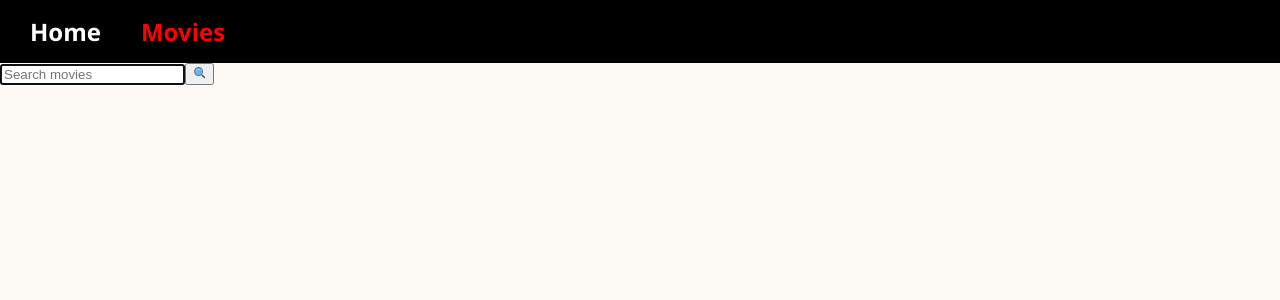
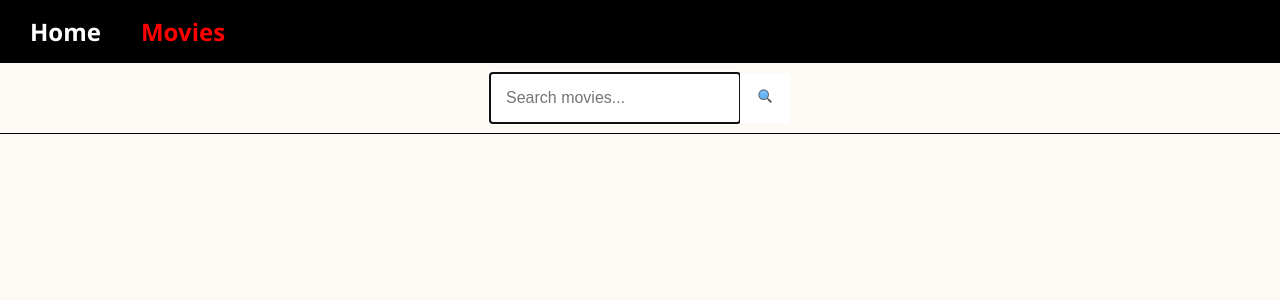
Before and after one commit to HelenYazh/goit-react-hw-05, a React (Vite) app: page /movies in a window 1280 px wide. Shown: the top 300 px of the page. Built offline with nearby package versions, Linux system fonts and the light colour scheme.

Commit message:
MoviesPage

```diff
--- a/src/components/MovieList/MovieList.jsx
+++ b/src/components/MovieList/MovieList.jsx
@@ -3,7 +3,7 @@ import css from "./MovieList.module.css";
 
 const MovieList = ({ movies }) => {
   return (
-    <div>
+    <div className={css.wrapper}>
       {movies !== null && (
         <ul className={css.list}>
           {movies.map((item) => {
--- a/src/components/MovieList/MovieList.module.css
+++ b/src/components/MovieList/MovieList.module.css
@@ -1,3 +1,7 @@
+.wrapper {
+  margin-bottom: 25px;
+}
+
 .list {
   display: flex;
   flex-wrap: wrap;
--- /dev/null
+++ b/src/components/SearchForm/SearchForm.jsx
@@ -0,0 +1,42 @@
+import toast, { Toaster } from "react-hot-toast";
+import { FcSearch } from "react-icons/fc";
+import css from "./SearchForm.module.css";
+
+const SearchForm = ({ onSearch }) => {
+  const handleSubmit = (e) => {
+    e.preventDefault();
+    const form = e.target;
+    const keyword = form.elements.keyword.value;
+
+    if (keyword.trim() === "") {
+      toast.error("Please enter your search query for movies");
+      return;
+    }
+
+    onSearch(keyword);
+    form.reset();
+  };
+
+  return (
+    <>
+      <div>
+        <Toaster />
+      </div>
+      <form className={css.form} onSubmit={handleSubmit}>
+        <input
+          className={css.input}
+          type="text"
+          name="keyword"
+          autoComplete="off"
+          autoFocus
+          placeholder="Search movies..."
+        />
+        <button className={css.btn} type="submit">
+          <FcSearch />
+        </button>
+      </form>
+    </>
+  );
+};
+
+export default SearchForm;
--- /dev/null
+++ b/src/components/SearchForm/SearchForm.module.css
@@ -0,0 +1,25 @@
+.form {
+  padding-top: 10px;
+  padding-bottom: 10px;
+  display: flex;
+  align-items: center;
+  justify-content: center;
+  margin-bottom: 20px;
+  border-bottom: 1px black solid;
+}
+.input {
+  height: 50px;
+  width: 250px;
+  border: none;
+  padding-left: 16px;
+  font-size: 16px;
+}
+.btn {
+  all: unset;
+  cursor: pointer;
+  background-color: #fff;
+  height: 50px;
+  width: 50px;
+  text-align: center;
+  border: none;
+}
--- a/src/movies-api.js
+++ b/src/movies-api.js
@@ -10,3 +10,12 @@ export const fetchTrendingMovies = async () => {
 
     return response.data.results;
 }
+
+export const requestMoviesBySearchValue = async (query) => {
+    const response = await axios.get(`search/movie?query=${query}`);
+
+    console.log(response);
+
+    return response.data.results;
+
+}
--- a/src/pages/MoviesPage/MoviesPage.jsx
+++ b/src/pages/MoviesPage/MoviesPage.jsx
@@ -1,38 +1,53 @@
-import toast, { Toaster } from "react-hot-toast";
-import { FcSearch } from "react-icons/fc";
+import { useSearchParams } from "react-router-dom";
+import SearchForm from "../../components/SearchForm/SearchForm";
+import { useEffect, useState } from "react";
+import { requestMoviesBySearchValue } from "../../movies-api";
+import Loader from "../../components/Loader/Loader";
+import MovieList from "../../components/MovieList/MovieList";
 
-const MoviesPage = ({ onSubmit }) => {
-  const handleSubmit = (e) => {
-    e.preventDefault();
-    const form = e.target;
-    const keyword = form.elements.keyword.value;
+const MoviesPage = () => {
+  const [searchParams, setSearchParams] = useSearchParams();
+  const [movies, setMovies] = useState([]);
+  const [loading, setLoading] = useState(false);
+  const [error, setError] = useState(null);
 
-    if (keyword.trim() === "") {
-      toast.error("Please enter your search query for movies");
-      return;
-    }
+  const query = searchParams.get("query");
 
-    onSubmit(keyword);
-    form.reset();
+  useEffect(() => {
+    if (!query) return;
+
+    const fetchMoviesBySearchValue = async () => {
+      try {
+        setLoading(true);
+        if (query) {
+          const movie = await requestMoviesBySearchValue(query);
+          setMovies(movie);
+        }
+      } catch (err) {
+        setError(err.message);
+      } finally {
+        setLoading(false);
+      }
+    };
+
+    fetchMoviesBySearchValue();
+  }, [query]);
+
+  const onSearch = (searchTerm) => {
+    setSearchParams({
+      query: searchTerm,
+    });
   };
 
   return (
     <>
-      <div>
-        <Toaster />
-      </div>
-      <form onSubmit={handleSubmit}>
-        <input
-          type="text"
-          name="keyword"
-          autoComplete="off"
-          autoFocus
-          placeholder="Search movies"
-        />
-        <button type="submit">
-          <FcSearch />
-        </button>
-      </form>
+      <SearchForm defaultSearchValue={query} onSearch={onSearch} />
+      {loading && <Loader />}
+      {error && <h3>{error}</h3>}
+      {!loading && !error && movies.length === 0 && query && (
+        <h3>No movies found for &quot;{query}&quot;</h3>
+      )}
+      {movies.length > 0 && <MovieList movies={movies} />}
     </>
   );
 };
```
